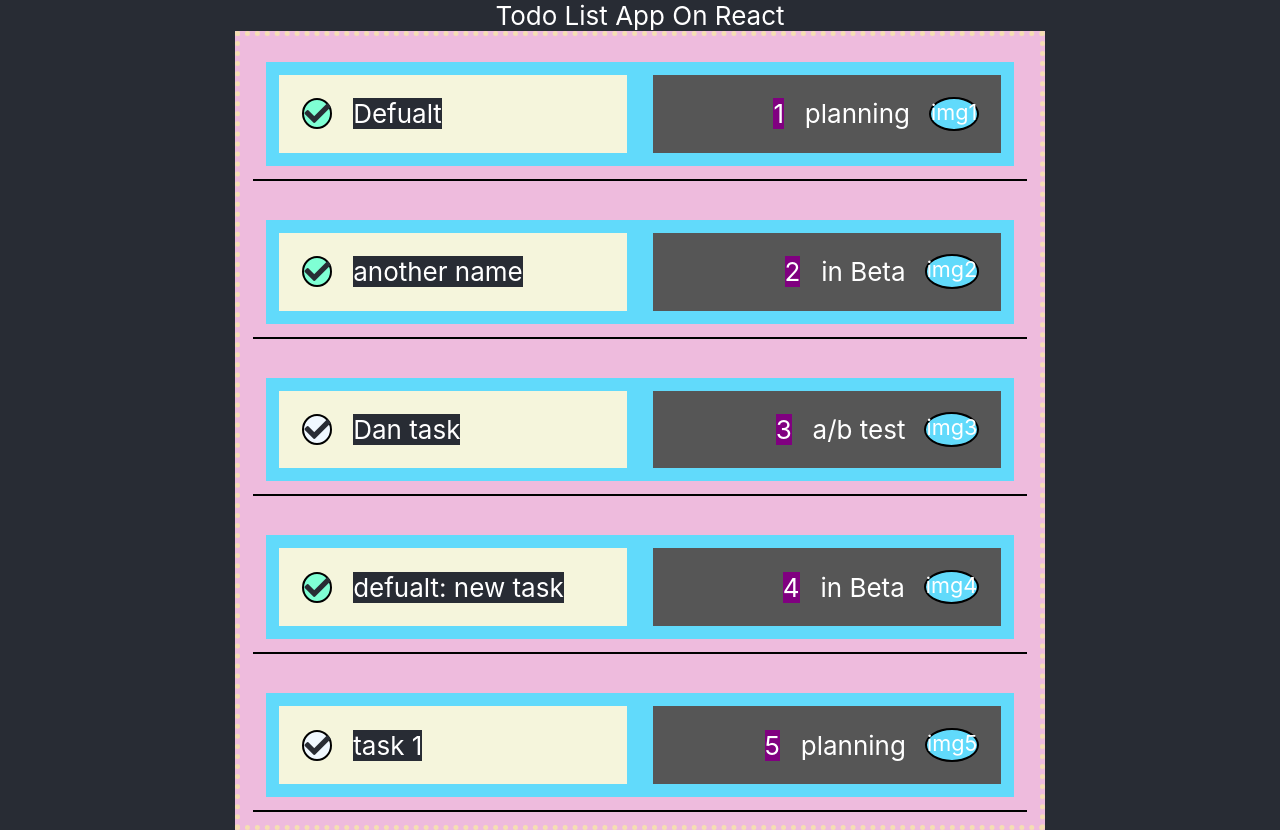
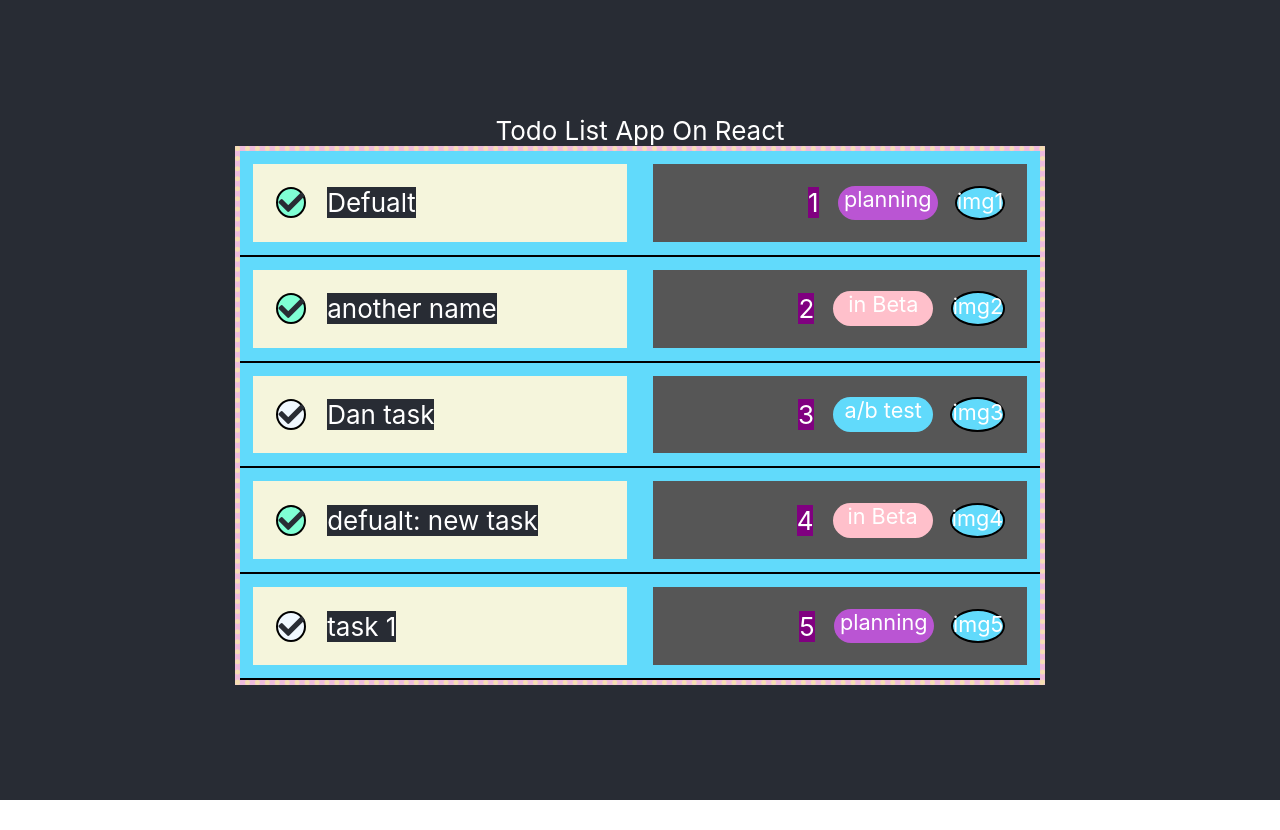
Before and after one commit to galiii/react-tutorial3, a React (Create React App) app in the folder my-app/: page / in a window 1280 px wide. After the commit the page ends 800 px from the top, so only its background shows below. Built offline with nearby package versions, Linux system fonts and the light colour scheme.

Commit message:
adding color for every status

```diff
--- a/my-app/src/App.css
+++ b/my-app/src/App.css
@@ -49,8 +49,8 @@ ul {
 
 li {
   border-bottom: 2px solid black;
-  margin: 0.5em;
-  padding: 0.5em;
+  /*margin: 0.5em;
+  padding: 0.5em;*/
 }
 /* Todo component */
 .todo label {
@@ -127,10 +127,25 @@ li {
 
 /*Status Item*/
 .status-item {
-  background-color: #565656;
+  background-color: #e75757;
+  border: none;
+  border-radius: 5em; /*2em / 5em;*/
+  font-size: smaller;
+  width: 100px;
   /*margin: auto;*/
 }
 
+.status-item-beta {
+  background-color: pink;
+}
+
+.status-item-plan {
+  background-color: #ba55d3;
+}
+
+.status-item-test {
+  background-color: #61dafb;
+}
 /*Item user-img*/
 .img-usr {
   float: right;
--- a/my-app/src/components/Item.js
+++ b/my-app/src/components/Item.js
@@ -16,7 +16,15 @@ export default function Item({ index, done, title, dueDate, stat, usr }) {
         </div>
         <div className="end-warp">
           <div className="date-item">{dueDate}</div>
-          <div className="status-item">{stat}</div>
+          <div
+            className={`status-item
+          ${stat === "planning" ? "status-item-plan" : ""}
+          ${stat === "in Beta" ? "status-item-beta" : ""}
+          ${stat === "a/b test" ? "status-item-test" : ""}
+        `}
+          >
+            {stat}
+          </div>
           <div className="img-usr">{usr}</div>
         </div>
       </div>
--- a/my-app/src/components/Todo.js
+++ b/my-app/src/components/Todo.js
@@ -15,7 +15,7 @@ tasksTemp.push({
   dueDate: 2,
   done: true,
   title: "another\tname",
-  stat: "in\tBeta",
+  stat: "in Beta",
   usr: "img2"
 });
 tasksTemp.push({
```
